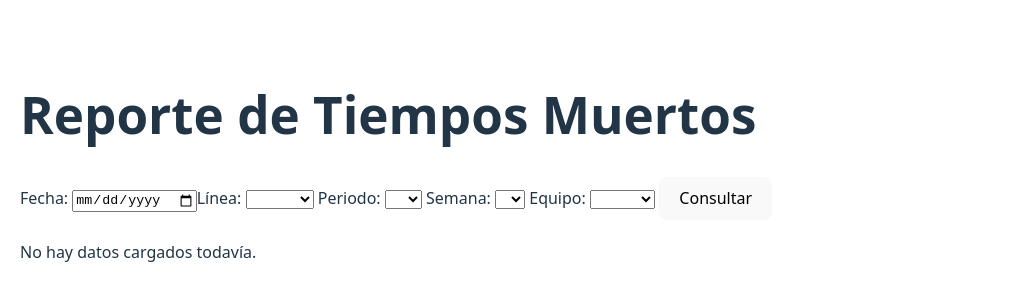
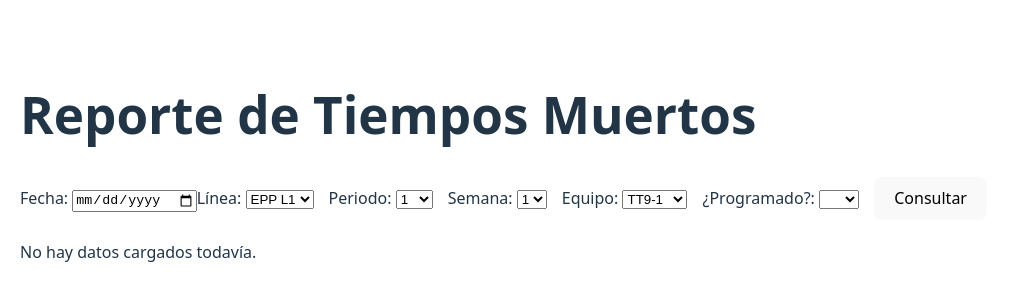
Before and after one commit to jucangod/AutoTM, a React (Vite) app in the folder frontend/: page / in a window 1280 px wide. Shown: the part 234-534 px from the top of the page, without its empty margins (0-1009 px from the left). Built offline with nearby package versions, Linux system fonts and the light colour scheme.

Commit message:
El filtro sobre si el paro esta prpogramado o no ya funciona como debe

```diff
--- a/frontend/src/App.jsx
+++ b/frontend/src/App.jsx
@@ -2,8 +2,9 @@ import { useState } from 'react';
 import { columnasVisibles, encabezados } from './utils/config/columnHeaders';
 import { formatDate } from './utils/formatters/formatDate';
 import { formatTime } from './utils/formatters/formatTime';
+import { formatProgram } from './utils/formatters/formatProgram';
 import { emptyValue } from './utils/formatters/emptyValue';
-import { Linea, Periodo, Equipo, Semana } from './components/filterOptions';
+import { Linea, Periodo, Equipo, Semana, Programado } from './components/filterOptions';
 import { SelectFilter } from './components/selectFilters';
 
 function App() {
@@ -40,6 +41,7 @@ function App() {
       FechaInicio: formatDate(fila.FechaInicio),
       FechaFin: formatDate(fila.FechaFin),
       Tiempo: formatTime(fila.Tiempo),
+      Programado: formatProgram(fila.Programado)
     }));
 
 
@@ -96,6 +98,13 @@ function App() {
           onChange={handleChange}
           opciones={Equipo}
         />
+        <SelectFilter
+          label="¿Programado?"
+          name="programado"
+          value={filtros.programado}
+          onChange={handleChange}
+          opciones={Programado}
+        />
         <button onClick={() => consultar(true)}>Consultar</button>
       </div>
 
--- a/frontend/src/components/filterOptions.js
+++ b/frontend/src/components/filterOptions.js
@@ -26,4 +26,10 @@ const Equipo = [
     'TT9-11'
 ];
 
-export { Linea, Periodo, Equipo, Semana };
+const Programado = [
+    { value: '', label: '' },
+    { value: '1', label: 'Sí' },
+    { value: '0', label: 'No' }
+];
+
+export { Linea, Periodo, Equipo, Semana, Programado };
--- a/frontend/src/components/selectFilters.jsx
+++ b/frontend/src/components/selectFilters.jsx
@@ -1,17 +1,20 @@
-function SelectFilter({ label, name, value, onChange, opciones }) {
-  return (
-    <label>
-        {label}:{' '}
-        <select name={name} value={value} onChange={onChange}>
-            <option value=""> </option>
-            {opciones.map((op, idx) => (
-            <option key={idx} value={op}>
-                {op}
-            </option>
-            ))}
-        </select>{' '}
-    </label>
-  );
-}
+const SelectFilter = ({ label, name, value, onChange, opciones }) => (
+  <label style={{ marginRight: '15px' }}>
+    {label}:{' '}
+    <select name={name} value={value} onChange={onChange}>
+      {opciones.map((option, idx) =>
+        typeof option === 'object' ? (
+          <option key={idx} value={option.value}>
+            {option.label}
+          </option>
+        ) : (
+          <option key={idx} value={option}>
+            {option}
+          </option>
+        )
+      )}
+    </select>
+  </label>
+);
 
 export { SelectFilter };
--- /dev/null
+++ b/frontend/src/utils/formatters/formatProgram.js
@@ -0,0 +1,6 @@
+const formatProgram = (valor) => {
+    if (valor === 0) return 'NO'
+    if (valor === 1) return 'SI'
+}
+
+export { formatProgram}
```
Also changed, not shown: 1 other file (tests, documents, lock files or other folders).
